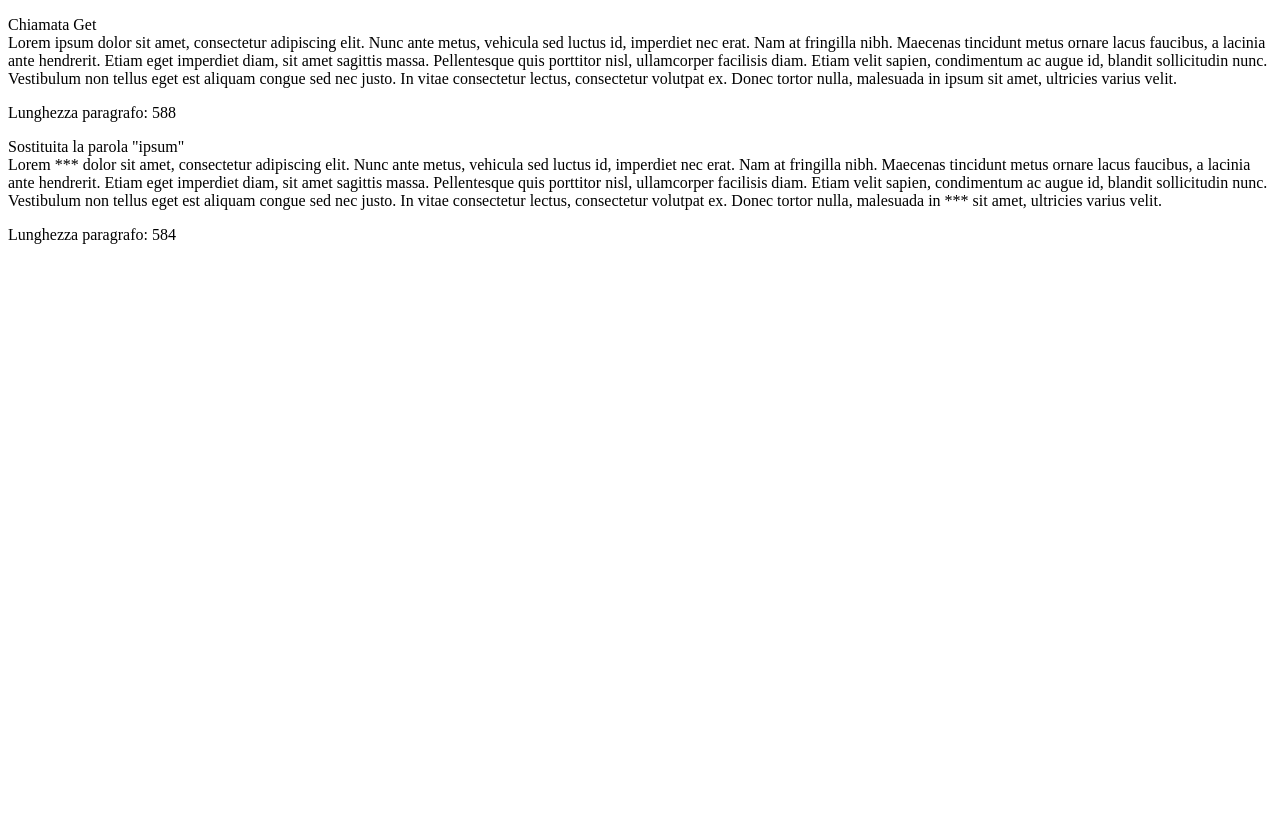
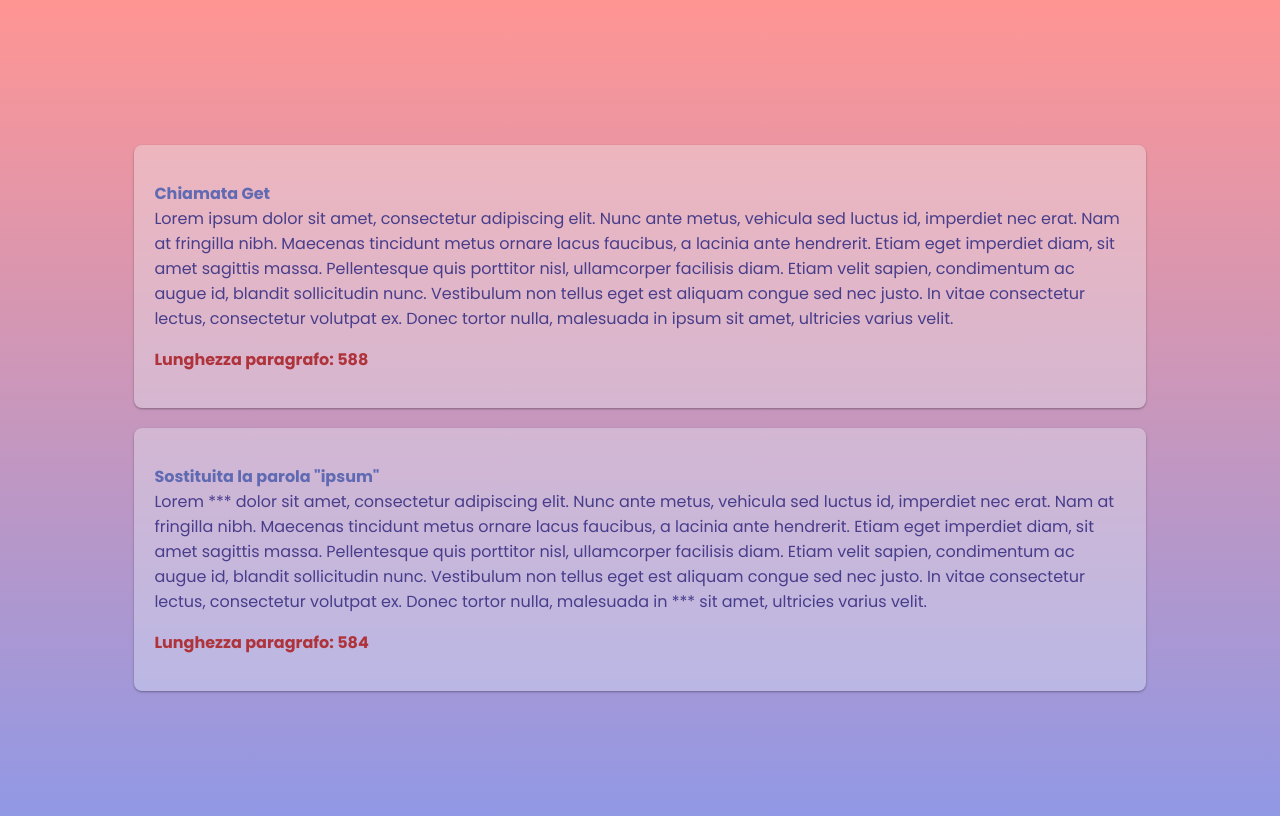
Before and after one commit to leonard0-b/php-badwords, a PHP site: page /?badword=1 in a window 1280 px wide. Before the commit the page ends 244 px from the top, so only its background shows below. Run offline with PHP 8.4, Linux system fonts and the light colour scheme.

Commit message:
Esercizio Completo

```diff
--- a/index.php
+++ b/index.php
@@ -4,41 +4,45 @@
   <meta charset="UTF-8">
   <meta http-equiv="X-UA-Compatible" content="IE=edge">
   <meta name="viewport" content="width=device-width, initial-scale=1.0">
+  <link rel="preconnect" href="https://fonts.gstatic.com">
+  <link href="https://fonts.googleapis.com/css2?family=Poppins:wght@300;400;700&display=swap" rel="stylesheet">
+  <link rel="stylesheet" href="master.css">
   <title>BAD WORDS NONO</title>
 </head>
-<body>
+<body class="flex">
   <div class="paragraph">
     <p>
       <span>Chiamata Get</span><br>
       <?php
         $testo = "Lorem ipsum dolor sit amet, consectetur adipiscing elit. Nunc ante metus, vehicula sed luctus id, imperdiet nec erat. Nam at fringilla nibh. Maecenas tincidunt metus ornare lacus faucibus, a lacinia ante hendrerit. Etiam eget imperdiet diam, sit amet sagittis massa. Pellentesque quis porttitor nisl, ullamcorper facilisis diam. Etiam velit sapien, condimentum ac augue id, blandit sollicitudin nunc. Vestibulum non tellus eget est aliquam congue sed nec justo. In vitae consectetur lectus, consectetur volutpat ex. Donec tortor nulla, malesuada in ipsum sit amet, ultricies varius velit.";
-        $testo = str_replace($_GET["badword"], "***", $testo);
-        echo $testo;
+        $badwordget = $_GET["badword"];
+        $newtext = str_replace($badwordget, "***", $testo);
+        echo $newtext;
       ?>
     </p>
     <p>
       <?php
-        $length = strlen($testo);
+        $length = strlen($newtext);
         echo "Lunghezza paragrafo:" . " " . $length;
       ?>
     </p>
   </div>
   <div class="paragraph-two">
     <p>
-      <span>Sostituita la parola "ipsum"<span><br>
+      <span>Sostituita la parola "ipsum"</span><br>
       <?php
         $testo = "Lorem ipsum dolor sit amet, consectetur adipiscing elit. Nunc ante metus, vehicula sed luctus id, imperdiet nec erat. Nam at fringilla nibh. Maecenas tincidunt metus ornare lacus faucibus, a lacinia ante hendrerit. Etiam eget imperdiet diam, sit amet sagittis massa. Pellentesque quis porttitor nisl, ullamcorper facilisis diam. Etiam velit sapien, condimentum ac augue id, blandit sollicitudin nunc. Vestibulum non tellus eget est aliquam congue sed nec justo. In vitae consectetur lectus, consectetur volutpat ex. Donec tortor nulla, malesuada in ipsum sit amet, ultricies varius velit.";
-        $testo = str_replace("ipsum", "***", $testo);
-        echo $testo;
+        $badword = "ipsum";
+        $textcensored = str_replace($badword, "***", $testo);
+        echo $textcensored;
       ?>
     </p>
     <p>
       <?php
-        $length = strlen($testo);
+        $length = strlen($textcensored);
         echo "Lunghezza paragrafo:" . " " . $length;
       ?>
     </p>
   </div>
-
 </body>
 </html>
--- /dev/null
+++ b/master.css
@@ -0,0 +1,49 @@
+* {
+  box-sizing: border-box;
+  font-family: 'Poppins', sans-serif;
+}
+
+.flex {
+  display: flex;
+}
+
+body {
+  justify-content: center;
+  align-items: center;
+  flex-direction: column;
+}
+
+span {
+  color: #606ab3;
+  font-weight: bold;
+}
+
+div > p:last-child {
+  color: #af333b;
+  font-weight: bold;
+}
+
+div > p:first-child {
+  color:darkslateblue ;
+}
+
+div {
+  width: 80%;
+  border-radius: 8px;
+  margin-top: 20px;
+  padding:20px;
+  background-color:rgba(240, 255, 255, 0.3);
+  box-shadow: 0 1px 3px rgba(0,0,0,0.12), 0 1px 2px rgba(0,0,0,0.24);
+  transition: all 0.3s cubic-bezier(.25,.8,.25,1);
+  transform: scale(1);
+}
+
+div:hover {
+  box-shadow: 0 14px 28px rgba(0,0,0,0.25), 0 10px 10px rgba(0,0,0,0.22);
+  transform: scale(1.03);
+}
+
+body {
+  height: 100vh;
+  background: linear-gradient(#ff9593, #9198e5);
+}
```
Also changed, not shown: README.md, screen.png (added).
